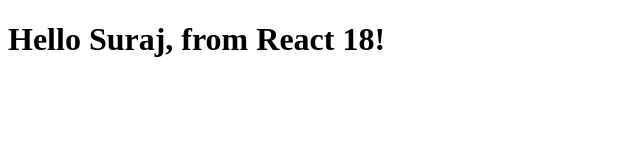
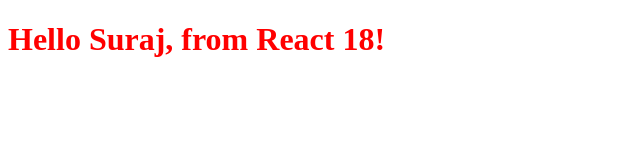
Before and after one commit to howdysuraj/lets-react, a plain HTML site: page index.html in a window 1280 px wide. Shown: the whole page, without its empty margins (0-640 px from the left). Drawn offline with nearby package versions, Linux system fonts and the light colour scheme.

Commit message:
feat: Added global style sheet

```diff
--- /dev/null
+++ b/index.css
@@ -0,0 +1,3 @@
+h1 {
+    color: red;
+}
--- a/index.html
+++ b/index.html
@@ -4,6 +4,7 @@
     <meta charset="UTF-8">
     <meta name="viewport" content="width=device-width, initial-scale=1.0">
     <title>Hello From react</title>
+    <link rel="stylesheet" href="./index.css"></link>
     <!-- React 18 -->
     <script src="https://unpkg.com/react@18/umd/react.development.js" crossorigin></script>
     <script src="https://unpkg.com/react-dom@18/umd/react-dom.development.js" crossorigin></script>
```
